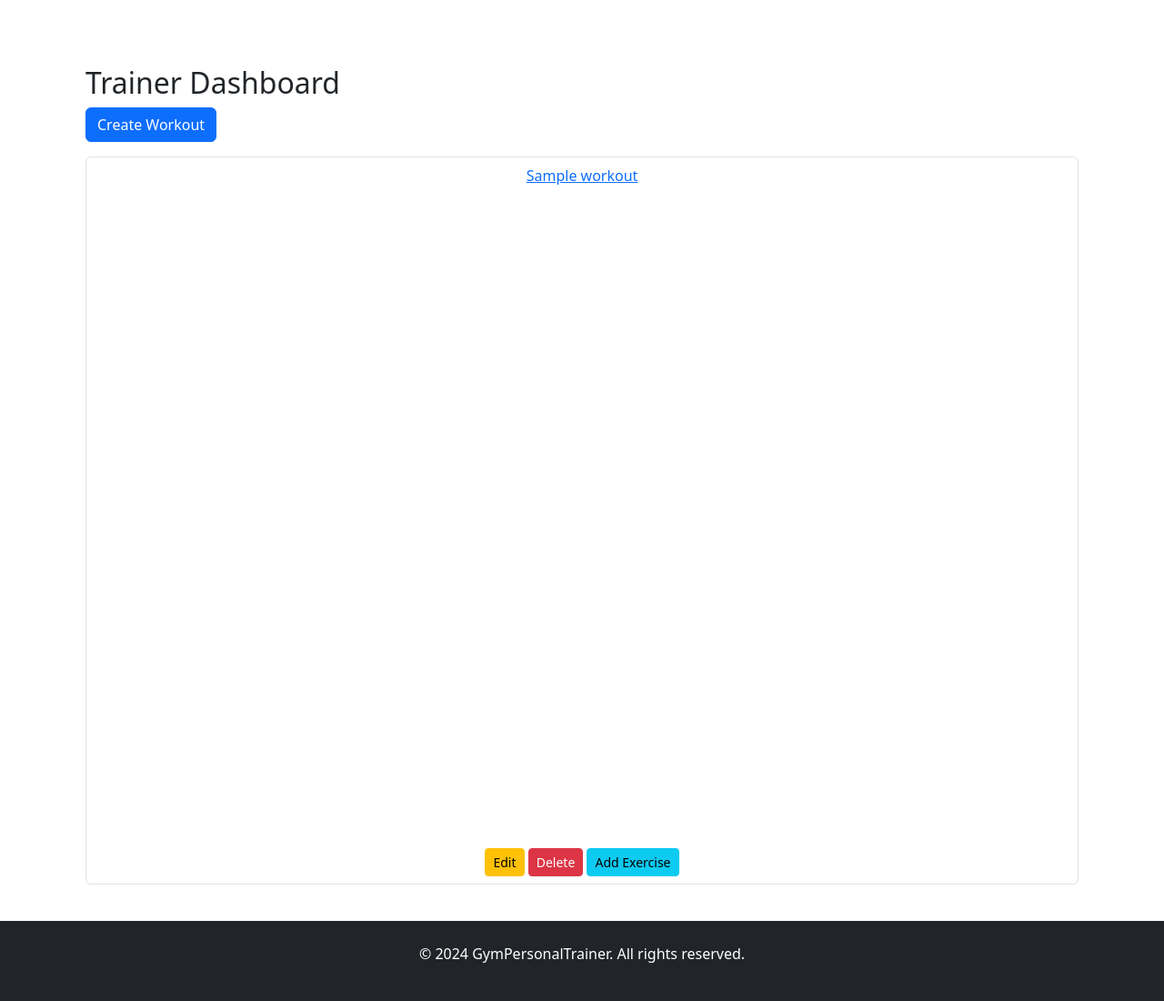
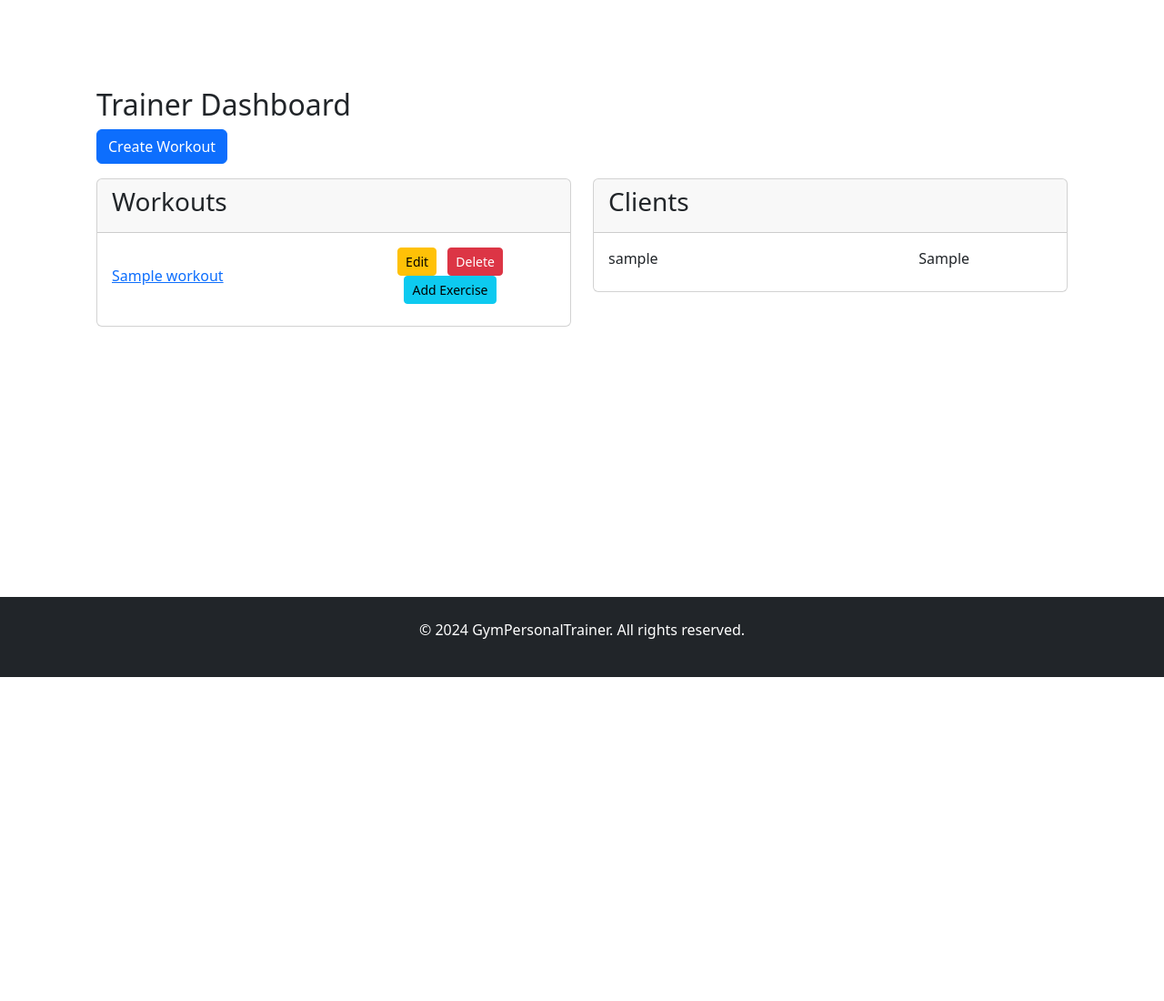
Before and after one commit to leyoncode/GymPersonalTrainer, a Django app: page /trainer/dashboard/ in a window 1280 px wide. Shown: the part 56-1156 px from the top of the page at 91% size. After the commit the page ends 800 px from the top, so only its background shows below. Run offline with Django 5.2, Linux system fonts and the light colour scheme; a user stored in the database is signed in; tables that the repository leaves empty hold one stand-in row (values such as "Sample post").

Commit message:
Made visual improvements to trainer dashboard and added the list of clients and client contact

```diff
--- a/workout/templates/workout/trainer_dashboard.html
+++ b/workout/templates/workout/trainer_dashboard.html
@@ -2,21 +2,61 @@
 
 {% block title %}Trainer Dashboard{% endblock %}
 
+{% load static %}  <!-- Load static if you need CSS or JavaScript -->
+
 {% block content %}
+<div class="container mt-4">
     <h2>Trainer Dashboard</h2>
-    <a href="{% url 'create_workout' %}" class="btn btn-primary">Create Workout</a>
-    <ul class="list-group mt-3">
-        {% for workout in workouts %}
-        <li class="list-group-item d-flex justify-content-between align-items-center">
-            <a href="{% url 'workout_detail' workout.id %}">{{ workout.name }}</a>
-            <div>
-                <a href="{% url 'edit_workout' workout.id %}" class="btn btn-warning btn-sm">Edit</a>
-                <a href="{% url 'delete_workout' workout.id %}" class="btn btn-danger btn-sm">Delete</a>
-                <a href="{% url 'create_exercise' workout.id %}" class="btn btn-info btn-sm">Add Exercise</a>
+    <div class="row mb-3">
+        <div class="col">
+            <a href="{% url 'create_workout' %}" class="btn btn-primary">Create Workout</a>
+        </div>
+    </div>
+    <div class="row">
+        <div class="col-md-6">
+            <div class="card">
+                <div class="card-header">
+                    <h3>Workouts</h3>
+                </div>
+                <div class="card-body">
+                    {% for workout in workouts %}
+                    <div class="row mb-2 align-items-center">
+                        <div class="col-6">
+                            <a href="{% url 'workout_detail' workout.id %}">{{ workout.name }}</a>
+                        </div>
+                        <div class="col-6 text-center">
+                            <a href="{% url 'edit_workout' workout.id %}" class="btn btn-warning btn-sm mx-1">Edit</a>
+                            <a href="{% url 'delete_workout' workout.id %}" class="btn btn-danger btn-sm mx-1">Delete</a>
+                            <a href="{% url 'create_exercise' workout.id %}" class="btn btn-info btn-sm mx-1">Add Exercise</a>
+                        </div>
+                    </div>
+                    {% empty %}
+                    <p>No workouts available.</p>
+                    {% endfor %}
+                </div>
             </div>
-        </li>
-        {% empty %}
-        <li class="list-group-item">No workouts available.</li>
-        {% endfor %}
-    </ul>
+        </div>
+        <div class="col-md-6">
+            <div class="card">
+                <div class="card-header">
+                    <h3>Clients</h3>
+                </div>
+                <div class="card-body">
+                    {% for client in clients %}
+                    <div class="row mb-2">
+                        <div class="col-8">
+                            {{ client.user.username }}
+                        </div>
+                        <div class="col-4">
+                            {{ client.user_contact }}
+                        </div>
+                    </div>
+                    {% empty %}
+                    <p>No clients assigned.</p>
+                    {% endfor %}
+                </div>
+            </div>
+        </div>
+    </div>
+</div>
 {% endblock %}
--- a/workout/views.py
+++ b/workout/views.py
@@ -1,7 +1,7 @@
 from django.shortcuts import render, redirect, get_object_or_404
 from django.contrib.auth.decorators import login_required
 
-from user.models import Trainer, GymUser
+from user.models import Trainer, GymUser, Client
 from .models import Workout, Exercise
 from .forms import WorkoutForm, ExerciseForm
 
@@ -14,8 +14,10 @@
     trainer_instance = Trainer.objects.get(user=request.user)
     # Fetch workouts where the trainer is the logged-in user
     workouts = Workout.objects.filter(trainer=trainer_instance)
+    # Fetch the clients associated with the trainer
+    clients = Client.objects.filter(trainer=trainer_instance)
 
-    return render(request, 'workout/trainer_dashboard.html', {'workouts': workouts})
+    return render(request, 'workout/trainer_dashboard.html', {'workouts': workouts, 'clients': clients})
 
 
 @login_required
```
